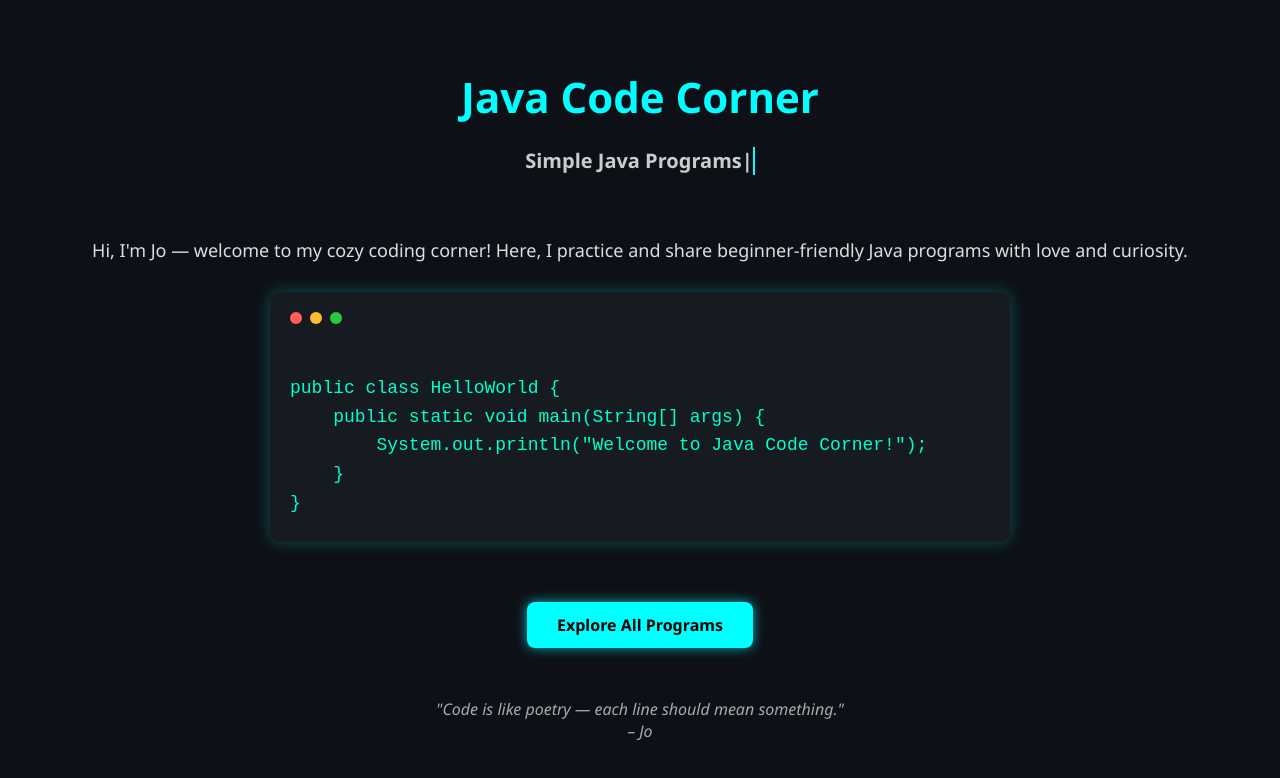
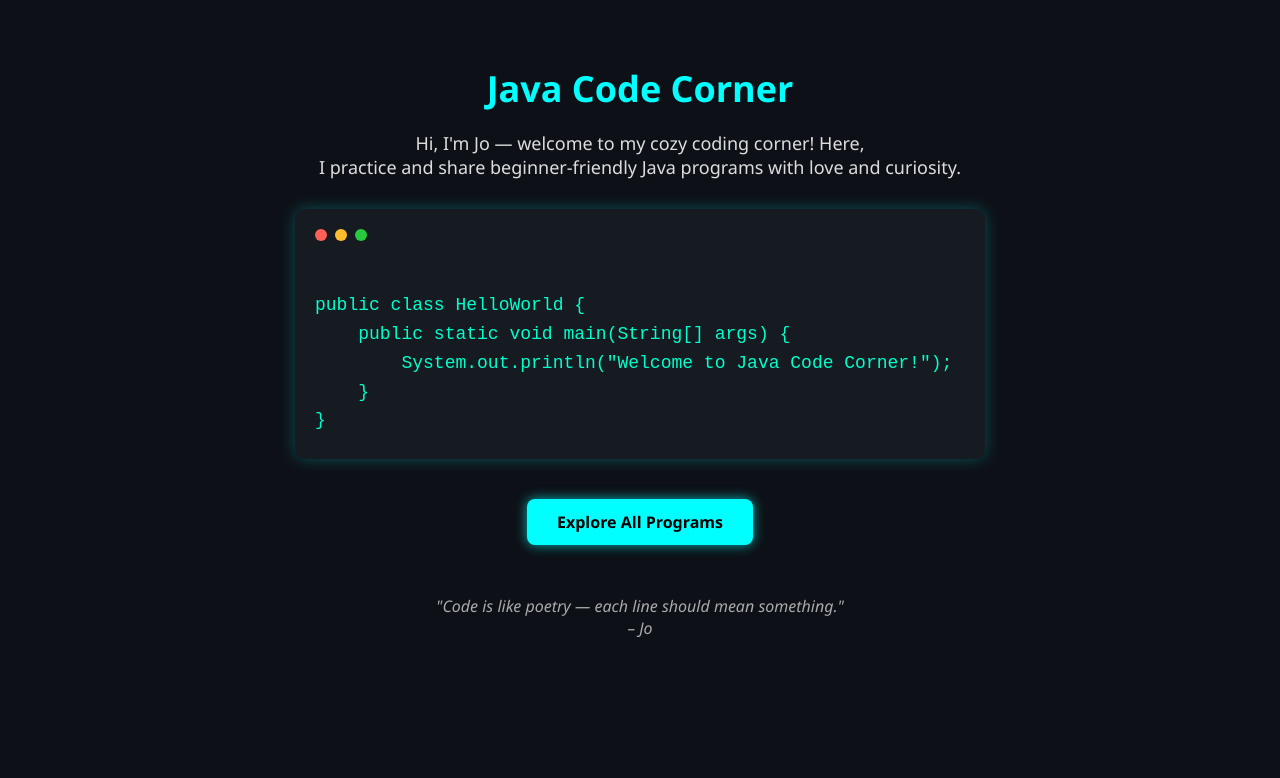
Before and after one commit to JyothiDevappa/Java-Code-Corner, a plain HTML site: page index.html in a window 1280 px wide. Drawn offline with Linux system fonts and the light colour scheme.

Commit message:
Update index.html

```diff
--- a/index.html
+++ b/index.html
@@ -15,7 +15,7 @@
     }
 
     h1 {
-      font-size: 42px;
+      font-size: 36px;
       color: #00ffff;
       margin-bottom: 5px;
     }
@@ -47,11 +47,11 @@
     .editor {
   background-color: #161b22;
   padding: 20px;
-  margin: 30px auto;
+  margin: 10px auto;
   text-align: left;
   border-radius: 10px;
   font-family: 'Courier New', Courier, monospace;
-  max-width: 700px;
+  max-width: 650px;
   color: #00ffcc;
   box-shadow: 0 0 15px #00ffff44;
   height: 210px;
@@ -123,9 +123,8 @@
 </head>
 <body>
   <h1>Java Code Corner</h1>
-  <h2>Simple Java Programs</h2>
 
-  <p> Hi, I'm Jo — welcome to my cozy coding corner! Here, I practice and share beginner-friendly Java programs with love and curiosity.</p>
+  <p> Hi, I'm Jo — welcome to my cozy coding corner! Here,<br> I practice and share beginner-friendly Java programs with love and curiosity.</p>
 
  <div class="editor">
   <div class="editor-header">
```
